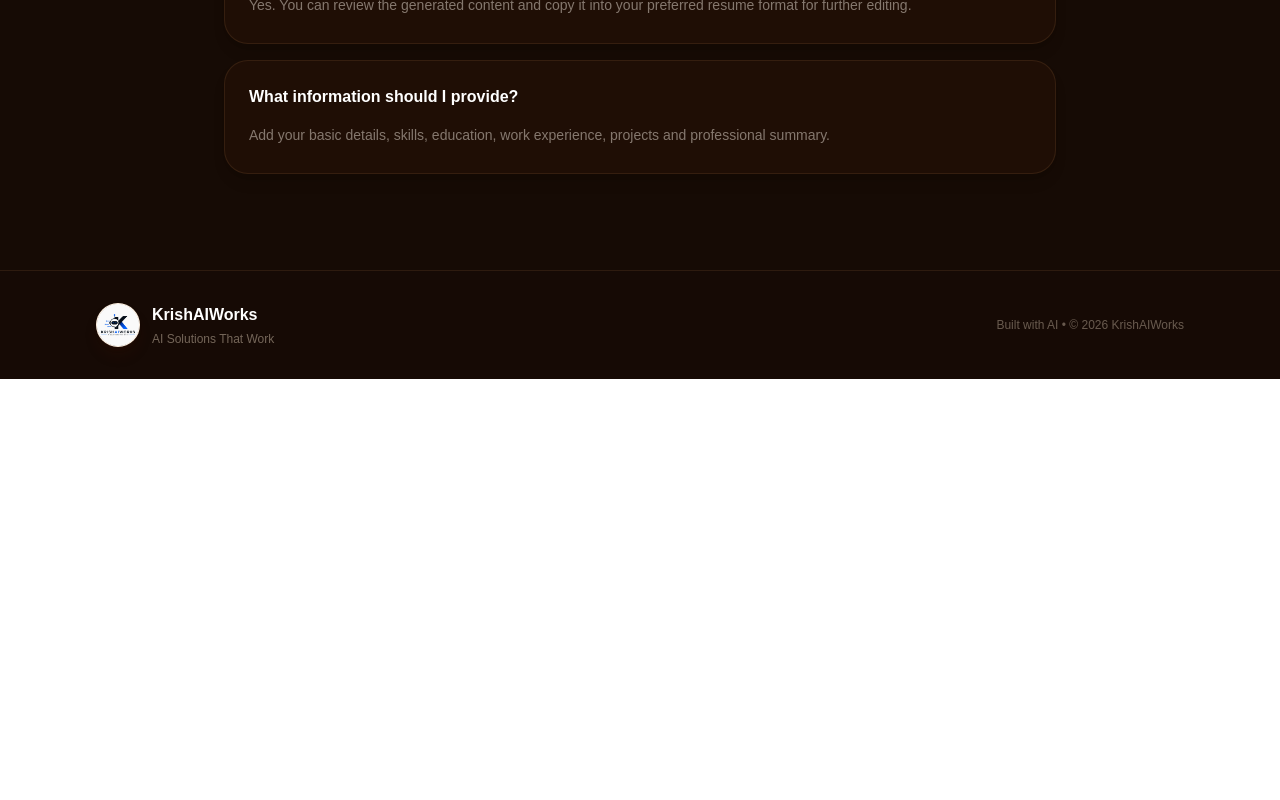
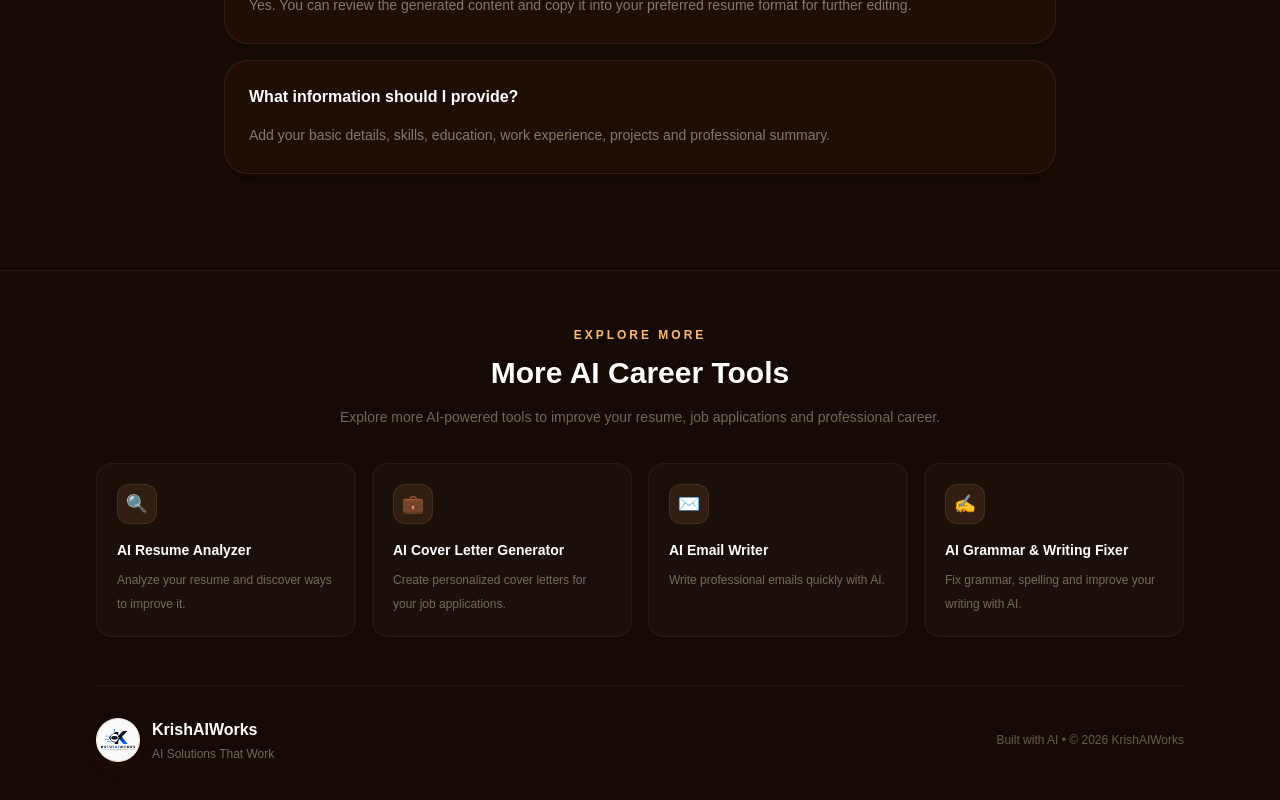
Before and after one commit to selfindependentkartik8-alt/ai-resume-generator, a Next.js app: page / in a window 1280 px wide. Shown: the part 5101-5901 px from the top of the page. Before the commit the page ends 5480 px from the top, so only its background shows below. Built offline with nearby package versions, Linux system fonts and the light colour scheme.

Commit message:
Add internal links and related tools

```diff
--- a/app/page.tsx
+++ b/app/page.tsx
@@ -1135,28 +1135,129 @@ ${
   "
 >
 
-  <div
-    className="
-      mx-auto
-      flex
-      max-w-6xl
-      flex-col
-      items-center
-      justify-between
-      gap-5
-      px-5
-      py-8
-      text-center
-      sm:flex-row
-      sm:px-8
-      sm:text-left
-    "
-  >
+  <div className="mx-auto w-full max-w-6xl px-5 py-14 sm:px-8">
+
+    {/* RELATED TOOLS */}
+
+    <div className="mb-12">
+
+      <div className="mx-auto max-w-2xl text-center">
+
+        <p className="text-xs font-semibold uppercase tracking-[0.25em] text-orange-300">
+          Explore More
+        </p>
+
+        <h2 className="mt-3 text-2xl font-bold text-white sm:text-3xl">
+          More AI Career Tools
+        </h2>
+
+        <p className="mt-3 text-sm leading-7 text-orange-100/40">
+          Explore more AI-powered tools to improve your resume,
+          job applications and professional career.
+        </p>
+
+      </div>
+
+      <div className="mt-8 grid gap-4 sm:grid-cols-2 lg:grid-cols-4">
+
+        {/* AI RESUME ANALYZER */}
+
+        <a
+          href="https://airesumeanalyzer.krishaiworks.com/"
+          className="group rounded-2xl border border-white/5 bg-white/[0.025] p-5 transition hover:-translate-y-1 hover:border-orange-300/20 hover:bg-orange-300/[0.03]"
+        >
+
+          <div className="flex h-10 w-10 items-center justify-center rounded-xl border border-orange-300/10 bg-orange-300/10 text-lg">
+            🔍
+          </div>
+
+          <h3 className="mt-4 text-sm font-semibold text-white transition group-hover:text-orange-200">
+            AI Resume Analyzer
+          </h3>
+
+          <p className="mt-2 text-xs leading-6 text-orange-100/40">
+            Analyze your resume and discover ways to improve it.
+          </p>
+
+        </a>
+
+        {/* AI COVER LETTER GENERATOR */}
+
+        <a
+          href="https://aicoverlettergenerator.krishaiworks.com/"
+          className="group rounded-2xl border border-white/5 bg-white/[0.025] p-5 transition hover:-translate-y-1 hover:border-orange-300/20 hover:bg-orange-300/[0.03]"
+        >
+
+          <div className="flex h-10 w-10 items-center justify-center rounded-xl border border-orange-300/10 bg-orange-300/10 text-lg">
+            💼
+          </div>
+
+          <h3 className="mt-4 text-sm font-semibold text-white transition group-hover:text-orange-200">
+            AI Cover Letter Generator
+          </h3>
+
+          <p className="mt-2 text-xs leading-6 text-orange-100/40">
+            Create personalized cover letters for your job applications.
+          </p>
+
+        </a>
+
+        {/* AI EMAIL WRITER */}
+
+        <a
+          href="https://aiemailwriter.krishaiworks.com/"
+          className="group rounded-2xl border border-white/5 bg-white/[0.025] p-5 transition hover:-translate-y-1 hover:border-orange-300/20 hover:bg-orange-300/[0.03]"
+        >
+
+          <div className="flex h-10 w-10 items-center justify-center rounded-xl border border-orange-300/10 bg-orange-300/10 text-lg">
+            ✉️
+          </div>
+
+          <h3 className="mt-4 text-sm font-semibold text-white transition group-hover:text-orange-200">
+            AI Email Writer
+          </h3>
+
+          <p className="mt-2 text-xs leading-6 text-orange-100/40">
+            Write professional emails quickly with AI.
+          </p>
+
+        </a>
+
+        {/* AI GRAMMAR & WRITING FIXER */}
+
+        <a
+          href="https://aigrammarwritingfixer.krishaiworks.com/"
+          className="group rounded-2xl border border-white/5 bg-white/[0.025] p-5 transition hover:-translate-y-1 hover:border-orange-300/20 hover:bg-orange-300/[0.03]"
+        >
+
+          <div className="flex h-10 w-10 items-center justify-center rounded-xl border border-orange-300/10 bg-orange-300/10 text-lg">
+            ✍️
+          </div>
+
+          <h3 className="mt-4 text-sm font-semibold text-white transition group-hover:text-orange-200">
+            AI Grammar & Writing Fixer
+          </h3>
+
+          <p className="mt-2 text-xs leading-6 text-orange-100/40">
+            Fix grammar, spelling and improve your writing with AI.
+          </p>
+
+        </a>
+
+      </div>
+
+    </div>
+
+    {/* FOOTER MAIN */}
+
+    <div className="border-t border-white/5 pt-8">
+
+      <div className="flex flex-col items-center justify-between gap-5 text-center sm:flex-row sm:text-left">
 
         {/* Logo + Brand */}
+
         <div className="flex items-center gap-3">
 
-      {/* Logo */}
           <div
             className="
               flex h-11 w-11
@@ -1171,14 +1272,15 @@ ${
               shadow-orange-950/20
             "
           >
+
             <img
               src="/logo.png"
               alt="KrishAIWorks"
               className="h-full w-full rounded-full object-cover"
             />
-      </div>
-
-      {/* Brand Text */}
+
+          </div>
+
           <div>
 
             <p className="font-semibold text-white">
@@ -1193,11 +1295,15 @@ ${
 
         </div>
 
-
         {/* Copyright */}
+
         <p className="text-xs text-orange-100/35">
           Built with AI • © {new Date().getFullYear()} KrishAIWorks
         </p>
+
+      </div>
+
+    </div>
 
   </div>
 
```
Lines whose indentation alone changed are shown as unchanged.
